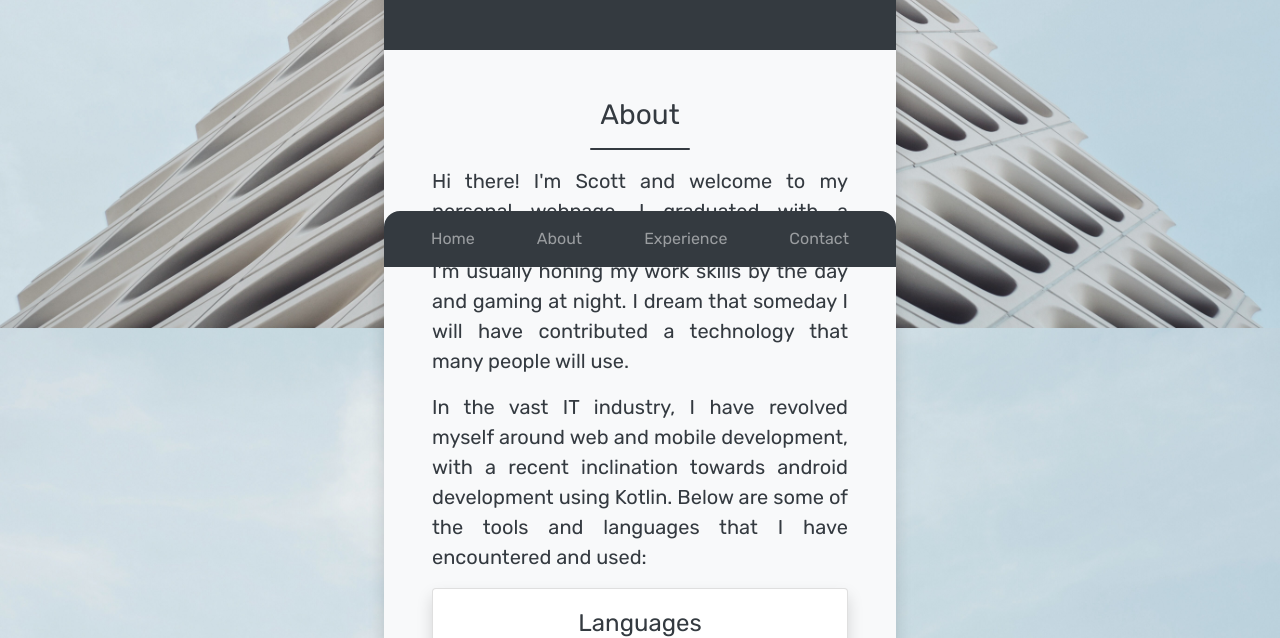
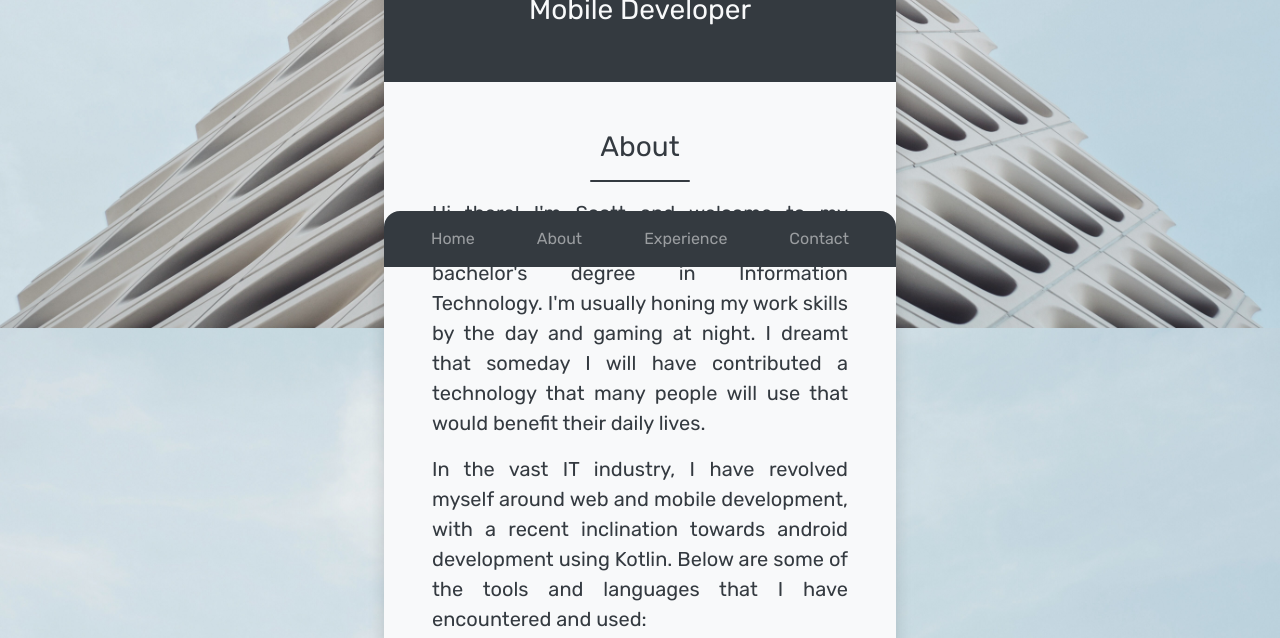
Before and after one commit to SLeoooR/sleooor.github.io, a plain HTML site: page index.html in a window 1280 px wide. Shown: the part 533-1171 px from the top of the page. Drawn offline with nearby package versions, Linux system fonts and the light colour scheme.

Commit message:
Updated profile pic, about message, and NGN link

```diff
--- a/index.html
+++ b/index.html
@@ -33,7 +33,7 @@
             <!-- Name & Role Section -->
             <section class="text-center py-5 bg-dark text-light" id="landing">
                 <h1>Scott Leo Reganit</h1>
-                <h3>Junior Web/Android Developer</h3>
+                <h3>Mobile Developer</h3>
             </section>
 
             <span id="about"></span>
@@ -44,9 +44,9 @@
                     <h3>About</h3>
                     <hr class="rounded" />
                     <p class="text-justify">
-                        Hi there! I'm Scott and welcome to my personal webpage. I graduated with a bachelor's degree in information technology. I'm usually
-                        honing my work skills by the day and gaming at night. I dream that someday I will have contributed a technology that many people will
-                        use.
+                        Hi there! I'm Scott and welcome to my personal webpage. I graduated with a bachelor's degree in Information
+                        Technology. I'm usually honing my work skills by the day and gaming at night. I dreamt that someday I will
+                        have contributed a technology that many people will use that would benefit their daily lives.
                     </p>
                     <p class="text-justify">
                         In the vast IT industry, I have revolved myself around web and mobile development, with a recent inclination towards android development
@@ -314,7 +314,7 @@
                             </p>
                         </div>
                         <div class="card-footer text-muted">
-                            <a href="https://www.ngn-enterprises.social" target="_blank" class="btn btn-dark text-light">Visit Website</a>
+                            <a href="https://ngn-enterprises.netlify.app/" target="_blank" class="btn btn-dark text-light">Visit Website</a>
                         </div>
                     </div>
                 </section>
```
Also changed, not shown: images/profile_pic.jpg.
